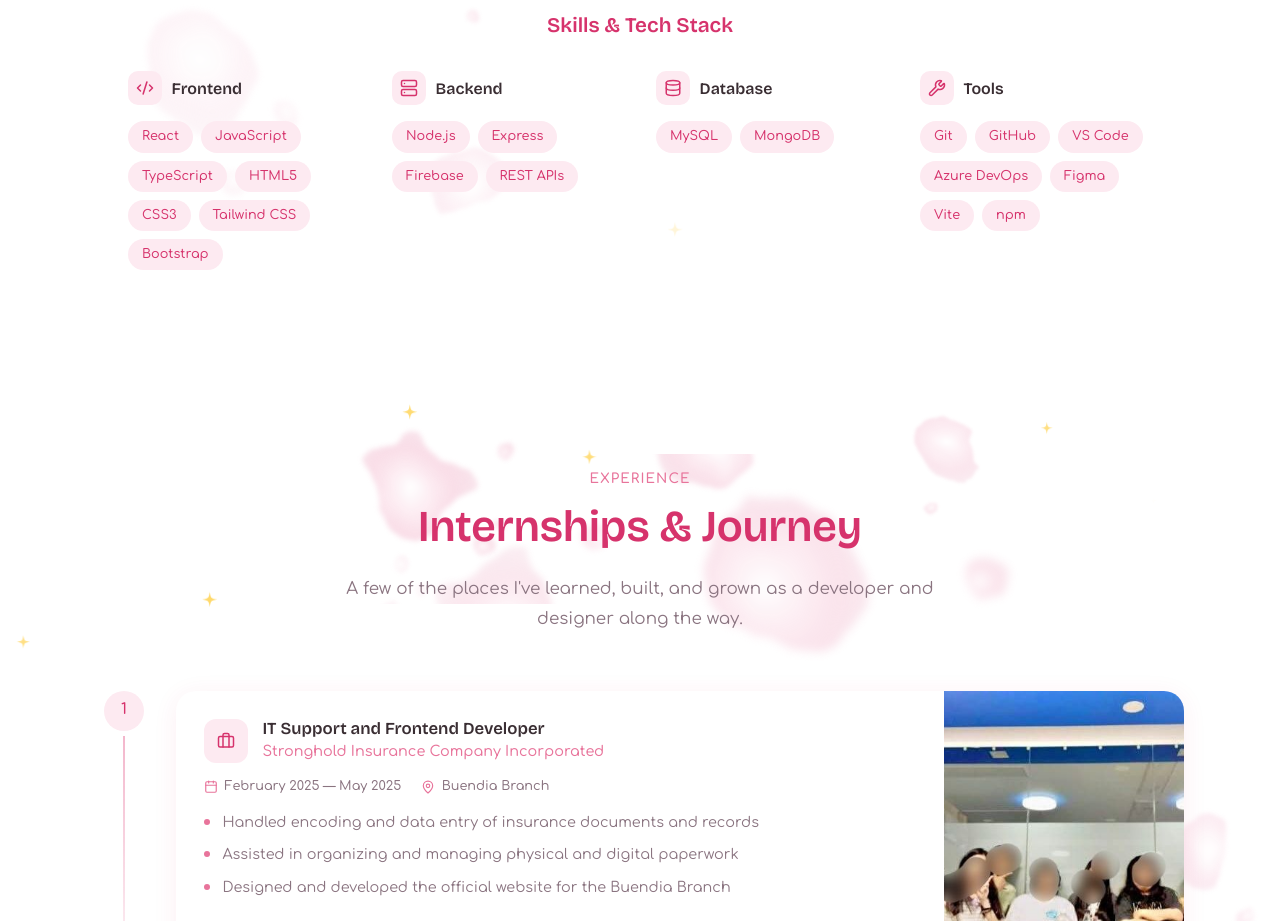
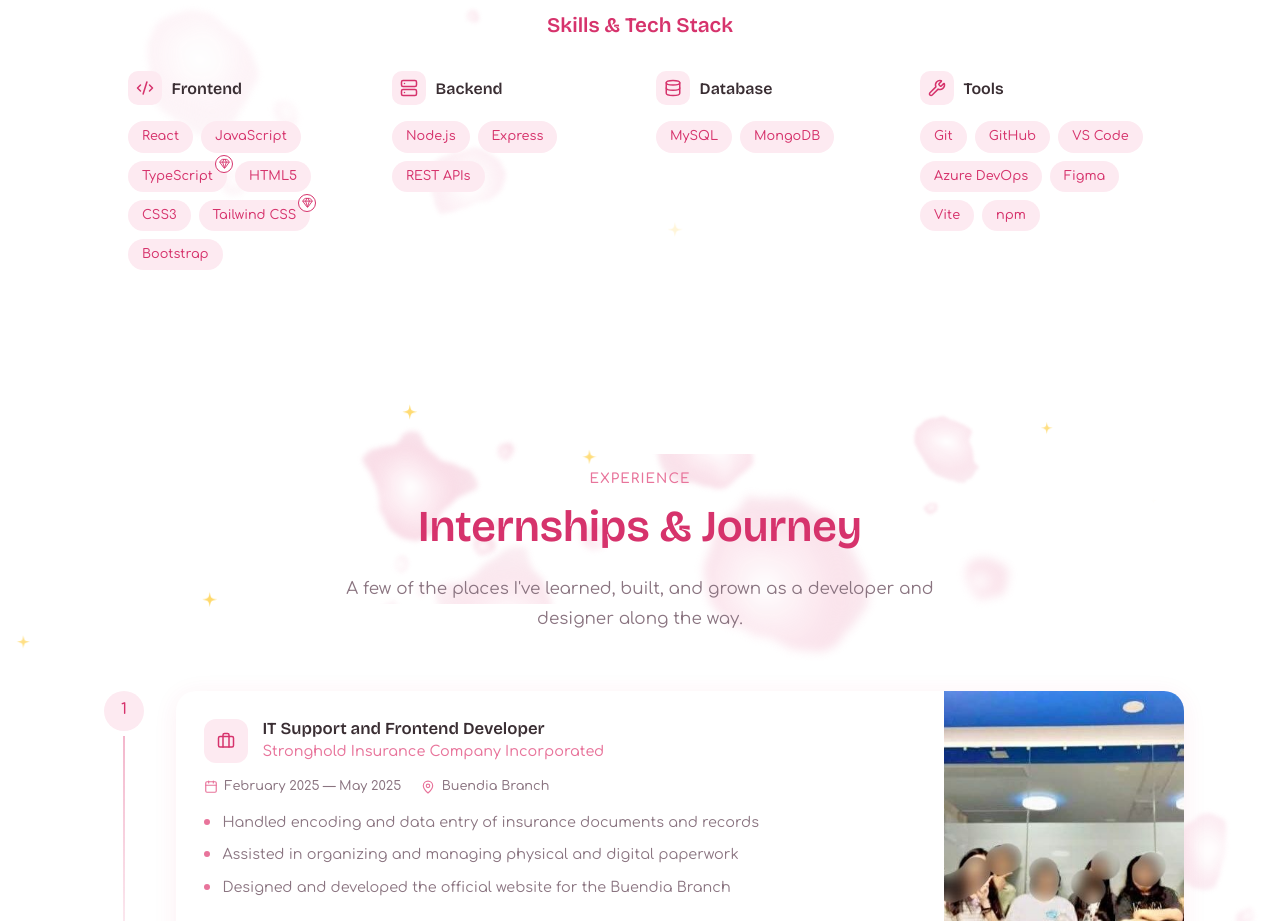
Before and after one commit to AnonymouslyCuteAndSlayed/Portfolio, a React (Vite) app: page / in a window 1280 px wide. Shown: the part 2000-2921 px from the top of the page. Built offline with nearby package versions, Linux system fonts and the light colour scheme.

Commit message:
Feat: Still learning hover

```diff
--- a/src/components/main-page/about-me-part/about/aboutSkills.jsx
+++ b/src/components/main-page/about-me-part/about/aboutSkills.jsx
@@ -1,4 +1,4 @@
-import { Code2, Server, Database, Wrench } from "lucide-react";
+import { Code2, Server, Database, Wrench, Gem } from "lucide-react";
 import "../styles/aboutSkills.css";
 
 const AboutSkills = () => {
@@ -7,29 +7,41 @@ const AboutSkills = () => {
       icon: Code2,
       title: "Frontend",
       skills: [
-        "React",
-        "JavaScript",
-        "TypeScript",
-        "HTML5",
-        "CSS3",
-        "Tailwind CSS",
-        "Bootstrap",
+        { name: "React" },
+        { name: "JavaScript" },
+        { name: "TypeScript", learning: true },
+        { name: "HTML5" },
+        { name: "CSS3" },
+        { name: "Tailwind CSS", learning: true },
+        { name: "Bootstrap" },
       ],
     },
     {
       icon: Server,
       title: "Backend",
-      skills: ["Node.js", "Express", "Firebase", "REST APIs"],
+      skills: [
+        { name: "Node.js" },
+        { name: "Express" },
+        { name: "REST APIs" },
+      ],
     },
     {
       icon: Database,
       title: "Database",
-      skills: ["MySQL", "MongoDB"],
+      skills: [{ name: "MySQL" }, { name: "MongoDB" }],
     },
     {
       icon: Wrench,
       title: "Tools",
-      skills: ["Git", "GitHub", "VS Code", "Azure DevOps", "Figma", "Vite", "npm"],
+      skills: [
+        { name: "Git" },
+        { name: "GitHub" },
+        { name: "VS Code" },
+        { name: "Azure DevOps" },
+        { name: "Figma" },
+        { name: "Vite" },
+        { name: "npm" },
+      ],
     },
   ];
 
@@ -48,9 +60,17 @@ const AboutSkills = () => {
             </div>
 
             <div className="about-skills-pills">
-              {skills.map((skill) => (
-                <span key={skill} className="about-skills-pill">
-                  {skill}
+              {skills.map(({ name, learning }) => (
+                <span key={name} className="about-skills-pill-wrapper">
+                  <span className="about-skills-pill">{name}</span>
+                  {learning && (
+                    <span className="about-skills-learning-badge">
+                      <Gem size={11} className="about-skills-learning-icon" />
+                      <span className="about-skills-learning-tooltip">
+                        Still learning this!
+                      </span>
+                    </span>
+                  )}
                 </span>
               ))}
             </div>
--- a/src/components/main-page/about-me-part/styles/aboutSkills.css
+++ b/src/components/main-page/about-me-part/styles/aboutSkills.css
@@ -95,3 +95,63 @@
     margin-bottom: 1.5rem;
   }
 }
+
+.about-skills-pill-wrapper {
+  position: relative;
+  display: inline-flex;
+}
+
+.about-skills-learning-badge {
+  position: absolute;
+  top: -6px;
+  right: -6px;
+  display: inline-flex;
+  align-items: center;
+  justify-content: center;
+  width: 18px;
+  height: 18px;
+  border-radius: 50%;
+  background-color: #FFFFFF;
+  border: 1.5px solid #D6336C;
+  cursor: help;
+}
+
+.about-skills-learning-icon {
+  color: #D6336C;
+}
+
+.about-skills-learning-tooltip {
+  position: absolute;
+  bottom: calc(100% + 8px);
+  left: 50%;
+  transform: translateX(-50%) translateY(4px);
+  white-space: nowrap;
+  padding: 6px 12px;
+  border-radius: 10px;
+  background-color: #D6336C;
+  color: #FFFFFF;
+  font-family: "Comfortaa", "Segoe UI", sans-serif;
+  font-size: 0.75rem;
+  font-weight: 500;
+  opacity: 0;
+  visibility: hidden;
+  transition: opacity 0.2s ease, transform 0.2s ease;
+  pointer-events: none;
+  z-index: 10;
+}
+
+.about-skills-learning-tooltip::after {
+  content: "";
+  position: absolute;
+  top: 100%;
+  left: 50%;
+  transform: translateX(-50%);
+  border: 5px solid transparent;
+  border-top-color: #D6336C;
+}
+
+.about-skills-learning-badge:hover .about-skills-learning-tooltip {
+  opacity: 1;
+  visibility: visible;
+  transform: translateX(-50%) translateY(0);
+}
```
